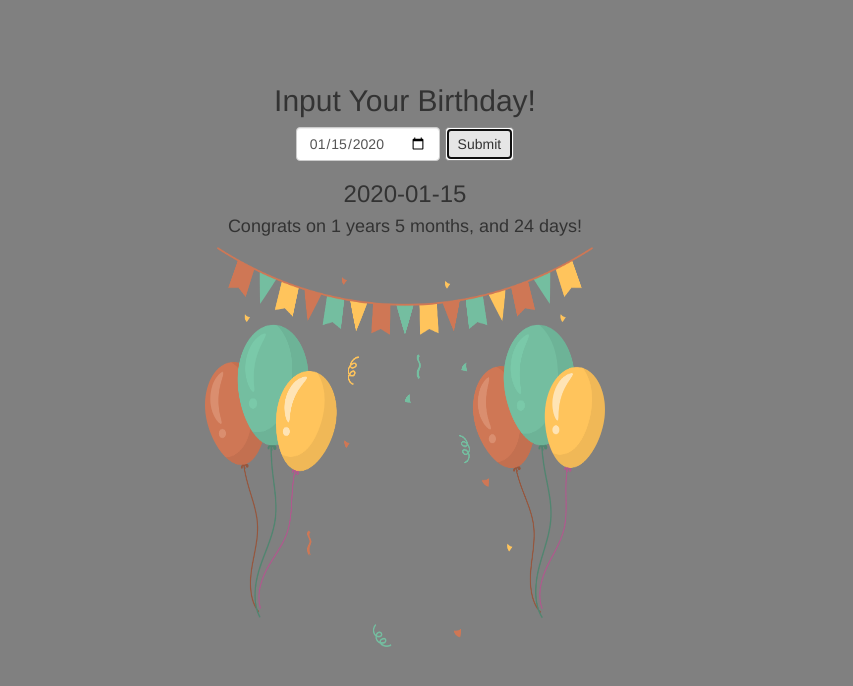
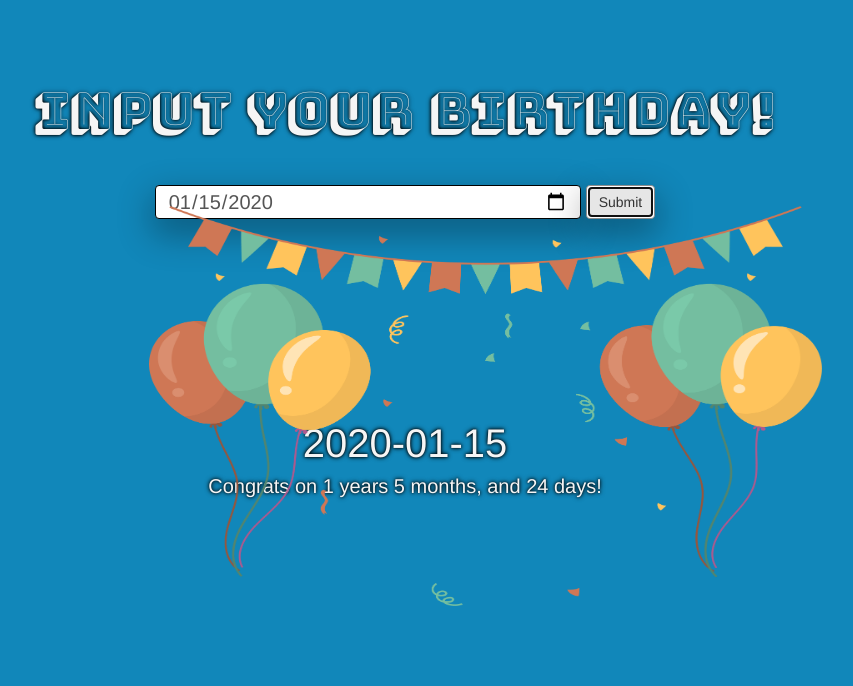
Before and after one commit to BuddhaTheChef/birthday-guru, a React (Create React App) app: page / in a window 1280 px wide. Both pictures are taken after typing "2020-01-15" into the empty fields and a click on the button "Submit". Shown: the top 686 px of the page, without its empty margins (235-1088 px from the left). Built offline with nearby package versions, Linux system fonts and the light colour scheme.

Commit message:
styled main and sub cotents

```diff
--- a/public/index.html
+++ b/public/index.html
@@ -19,6 +19,7 @@
       work correctly both with client-side routing and a non-root public URL.
       Learn how to configure a non-root public URL by running `npm run build`.
     -->
+    <link href="https://fonts.googleapis.com/css?family=Bungee+Shade" rel="stylesheet">
     <link rel="stylesheet" href="https://maxcdn.bootstrapcdn.com/bootstrap/3.3.7/css/bootstrap.min.css" integrity="sha384-BVYiiSIFeK1dGmJRAkycuHAHRg32OmUcww7on3RYdg4Va+PmSTsz/K68vbdEjh4u" crossorigin="anonymous">
     <title>React App</title>
   </head>
--- a/src/components/AgeStats.js
+++ b/src/components/AgeStats.js
@@ -20,9 +20,11 @@ class AgeStats extends Component {
   render() {
     return (
       <div>
-        <h3>{this.props.date}</h3>
-        <h4>Congrats on {this.timeSince(this.props.date)}!</h4>
         <img src={partyPic} alt="party-pic" className="party-pic" />
+        <div className="post-div">
+        <h3 className="post-date">{this.props.date}</h3>
+        <h4 className="post-date-since">Congrats on {this.timeSince(this.props.date)}!</h4>
+      </div>
       </div>
     )
   }
--- a/src/components/App.css
+++ b/src/components/App.css
@@ -1,5 +1,5 @@
 html {
-  background-color: grey;
+  background-color: rgb(17, 135, 186);
   height: 100%;
 }
 
@@ -7,13 +7,56 @@ html {
   padding: 5%;
   text-align: center;
   font-size: 17px;
-  background-color: grey;
+  background-color: rgb(17, 135, 186);
   height: 100%;
 }
 
+.main-title {
+  font-size: 50px;
+  color: whitesmoke;
+  text-shadow: 0 0 3px #000000, 0 0 5px #000000;
+  font-family: 'Bungee Shade', cursive;
+}
+
+.input-div {
+width: 100%;
+margin-top: 4%;
+}
+
+.input-month {
+  width: 37%!important;
+  border: solid black 1px;
+  font-size: 20px;
+  box-shadow: 0px 13px 34px 4px rgba(0,0,0,.3);
+}
+
+.button-submit {
+  border: solid black 1px;
+  box-shadow: 0px 13px 34px 4px rgba(0,0,0,.3);
+}
+
 .party-pic {
-  width: 400px;
+  width: 673px;
   height: 400px;
+  position: fixed;
+  left: 30%;
+  top: 25.7%;
+  z-index: 0;
+}
+
+.post-div {
+  margin-top: 202px;
+  color: whitesmoke;
+  text-shadow: 0 0 3px #000000, 0 0 5px #000000;
+  font-size: 50px;
+}
+
+.post-date {
+  font-size: 40px;
+}
+
+.post-date-since {
+ font-size: 20px;
 }
 
 .fade {
--- a/src/components/App.js
+++ b/src/components/App.js
@@ -26,16 +26,19 @@ class App extends Component {
     return (
       <div className="App">
         <Form inline>
-          <h2>Input Your Birthday!</h2>
+          <h2 className="main-title">Input Your Birthday!</h2>
+          <div className="input-div">
           <FormControl
             type="date"
             onChange={event => this.setState({ newDate: event.target.value })}
+            className="input-month"
             >
             </FormControl>
           {' '}
-          <Button onClick={() => this.changeBirthday()}>
+          <Button className="button-submit" onClick={() => this.changeBirthday()}>
             Submit
           </Button>
+        </div>
           {
 
             this.state.showStats ?
```
